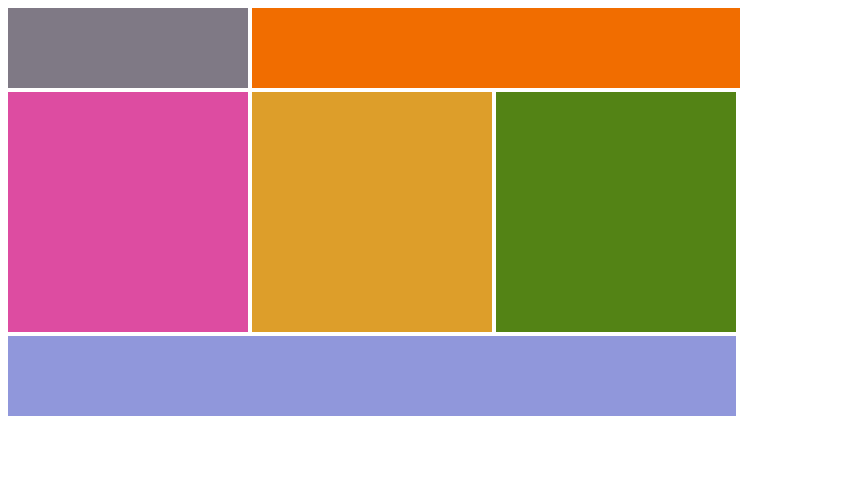
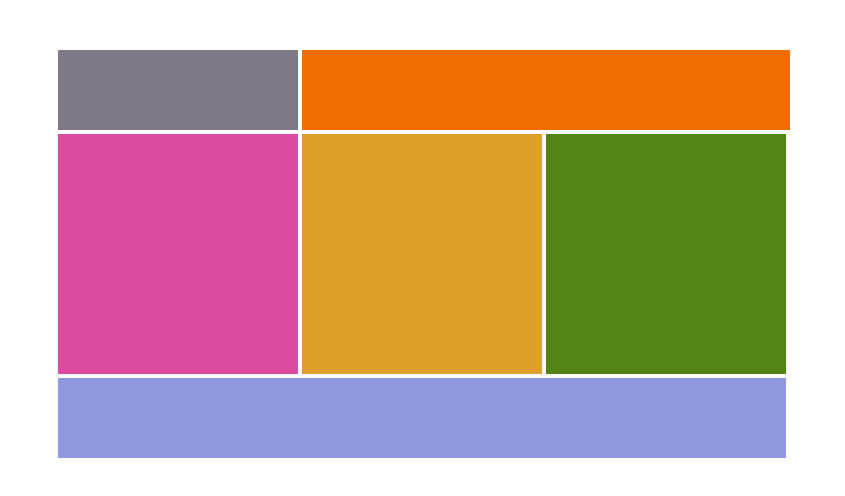
Before and after one commit to cintra444/front_end, a plain HTML site: page exercicio_aula_1/index.html in a window 1280 px wide. Shown: the whole page, without its empty margins (0-845 px from the left). Drawn offline with Linux system fonts and the light colour scheme.

Commit message:
atualizacao

```diff
--- a/exercicio_aula_1/index.html
+++ b/exercicio_aula_1/index.html
@@ -9,7 +9,7 @@
 </head>
 
 <body>
-
+    <div class="margem">
     <div class="superior-e"></div>
     <div class="superior-d"></div>
     <div class="centralizar">
@@ -18,7 +18,7 @@
         <div class="meio-d"></div>
     </div>
     <div class="inferior"></div>
-
+</div>
 </body>
 
 </html>
--- a/exercicio_aula_1/styles.css
+++ b/exercicio_aula_1/styles.css
@@ -1,3 +1,8 @@
+.margem{
+    margin: 50px;
+
+
+}
 .centralizar{
     justify-content:sspace-around;
 }
```
